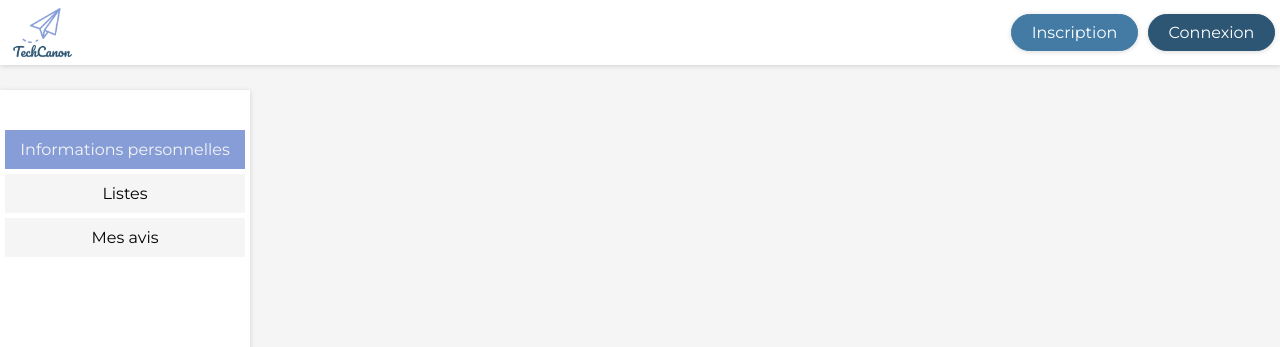
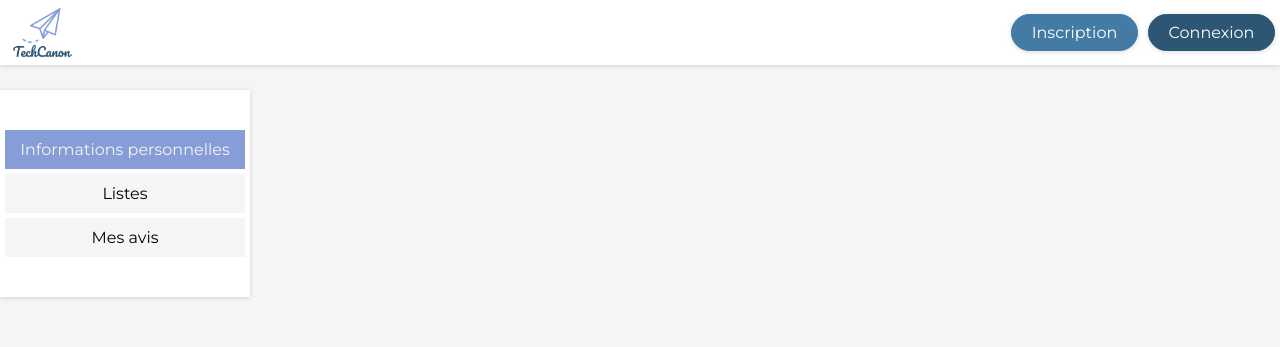
Before and after one commit to ele-cren/canon-tech, a React (Create React App) app in the folder client/: page /dashboard in a window 1280 px wide. Shown: the top 347 px of the page. Built offline with nearby package versions, Linux system fonts and the light colour scheme.

Commit message:
dashboard menu no full height

```diff
--- a/client/src/styles/components/Dashboard/_dashboardNavMenu.scss
+++ b/client/src/styles/components/Dashboard/_dashboardNavMenu.scss
@@ -1,10 +1,10 @@
 .DashboardNavMenu__container {
+  position: fixed;
   width: 250px;
   background-color: $white;
   box-shadow: $boxShadow;
-  height: 100vh;
   nav {
-    margin-top: 40px;
+    margin: 40px 0 40px 0;
   }
   li {
     list-style-type: none;
```
Also changed, not shown: 1 other file (tests, documents, lock files or other folders).
